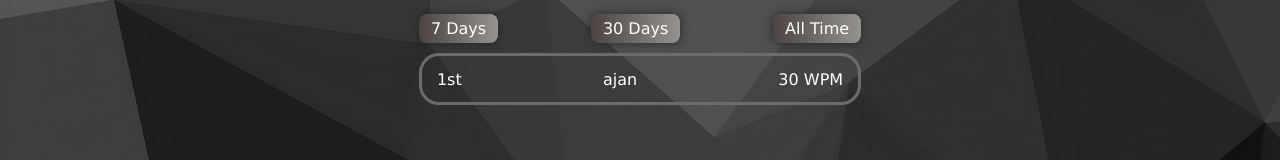
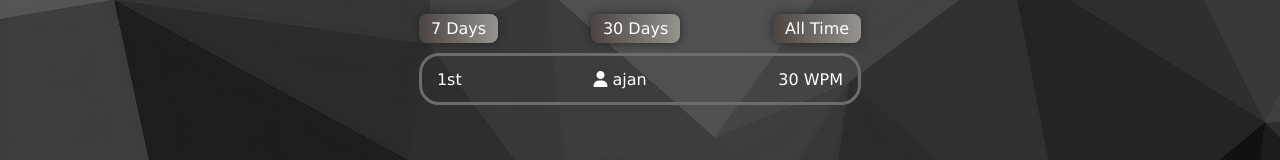
Before and after one commit to Ajan0211/ProTyper, a React (Vite) app in the folder pro-typer/: page / in a window 1280 px wide. Shown: the part 442-602 px from the top of the page. Built offline with nearby package versions, Linux system fonts and the light colour scheme; no server answers.

Commit message:
Added icon for user in leaderboard section

```diff
--- a/pro-typer/src/Home.jsx
+++ b/pro-typer/src/Home.jsx
@@ -32,7 +32,9 @@ function Home() {
             </div>
             <div className="people">
               <div className="rank">1st</div>
-              <div className="name">ajan</div>
+              <div className="name">
+                <i className="fa-solid fa-user"></i> ajan
+              </div>
               <div className="fastest-wpm">30 WPM</div>
             </div>
           </div>
```
